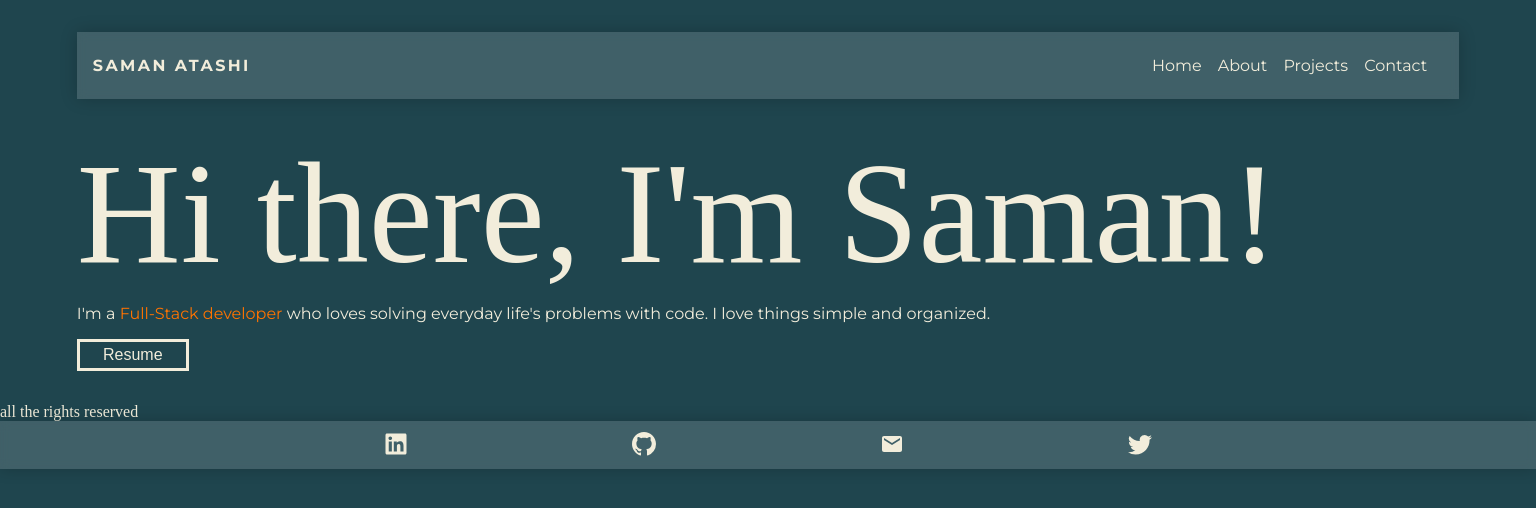
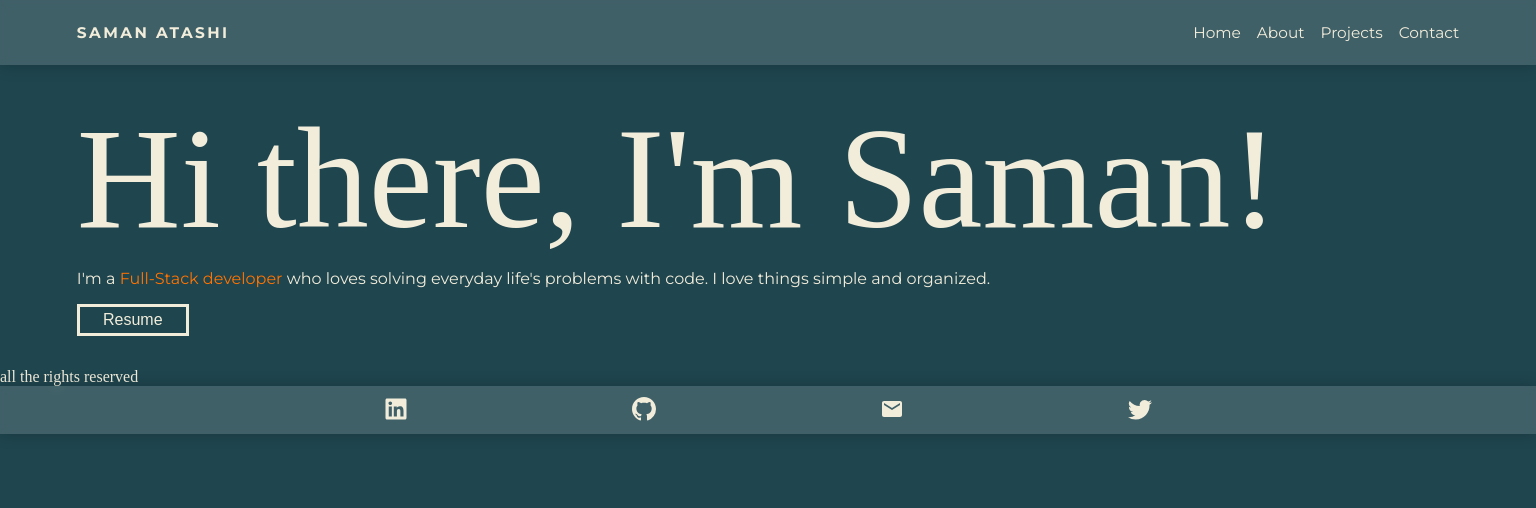
Before and after one commit to SamanAtashi/Portfolio-V.1, a React (Create React App) app: page / in a window 1536 px wide. Shown: the top 508 px of the page. Built offline with nearby package versions, Linux system fonts and the light colour scheme.

Commit message:
Update size of navbar

```diff
--- a/src/Components/Navbar/HamburgerList/List/List.module.css
+++ b/src/Components/Navbar/HamburgerList/List/List.module.css
@@ -19,7 +19,7 @@
 }
 
 .list_item {
-	margin: 0 0.5rem;
+	margin-left: 0.8rem;
 }
 
 .link_item {
@@ -41,3 +41,10 @@
 		color: var(--main-2-color);
 	}
 }
+
+@media only screen and (min-width: 1440px) {
+	.list_item {
+		font-size: 1vw;
+		margin-left: 1rem;
+	}
+}
--- a/src/Components/Navbar/LogoName/LogoName.module.css
+++ b/src/Components/Navbar/LogoName/LogoName.module.css
@@ -14,3 +14,10 @@
 		font-size: 100%;
 	}
 }
+
+
+@media only screen and (min-width: 1440px) {
+	.head {
+		font-size: 1vw;
+	}
+}
--- a/src/Components/Navbar/Navbar.module.css
+++ b/src/Components/Navbar/Navbar.module.css
@@ -18,12 +18,12 @@
 	display: flex;
 	justify-content: space-between;
 	align-items: center;
-	margin-right: 0.5rem;
+	/* margin-right: 0.5rem; */
 }
 
 @media only screen and (min-width: 768px) {
 	.nav {
-		margin: 2rem 5%;
+		margin-bottom: 2rem;
 	}
 
 	.list {
@@ -32,3 +32,15 @@
 		align-items: center;
 	}
 }
+@media only screen and (min-width: 500px) {
+	.nav {
+		padding: 1.5rem 5%;
+	}
+}
+
+@media only screen and (min-width: 1440px) {
+	.nav {
+		margin-bottom: 2vw;
+		padding: 1.5% 5%;
+	}
+}
```
